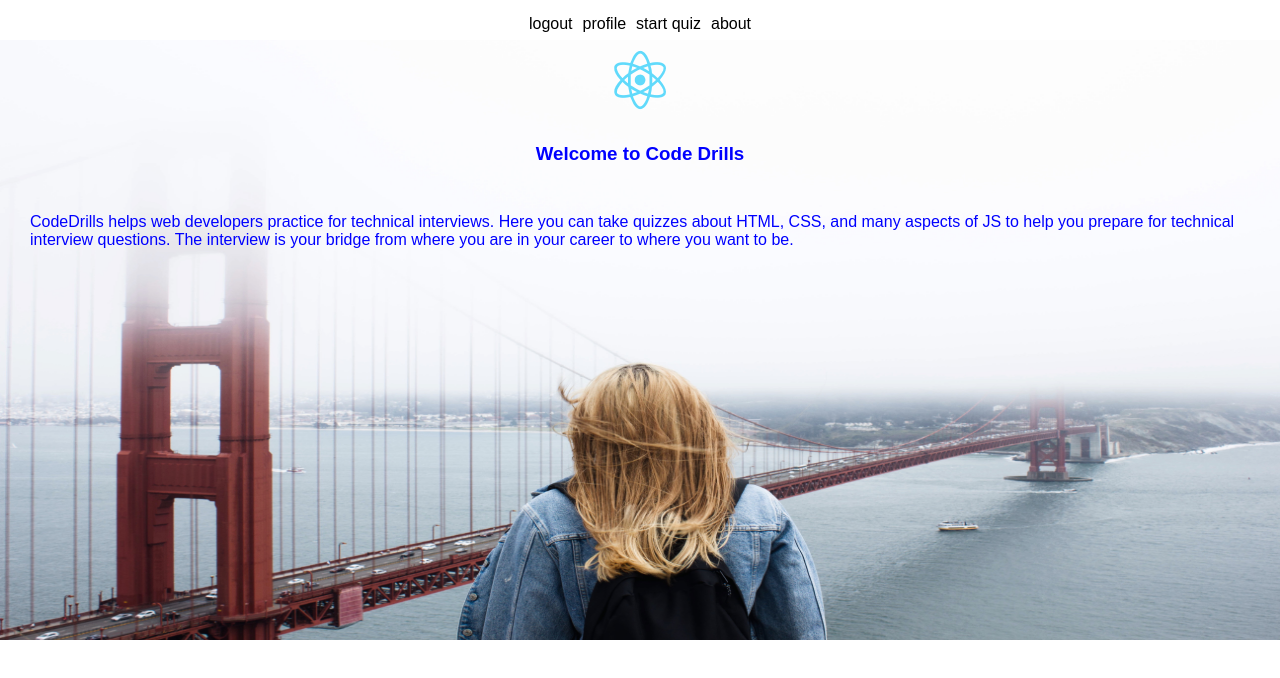
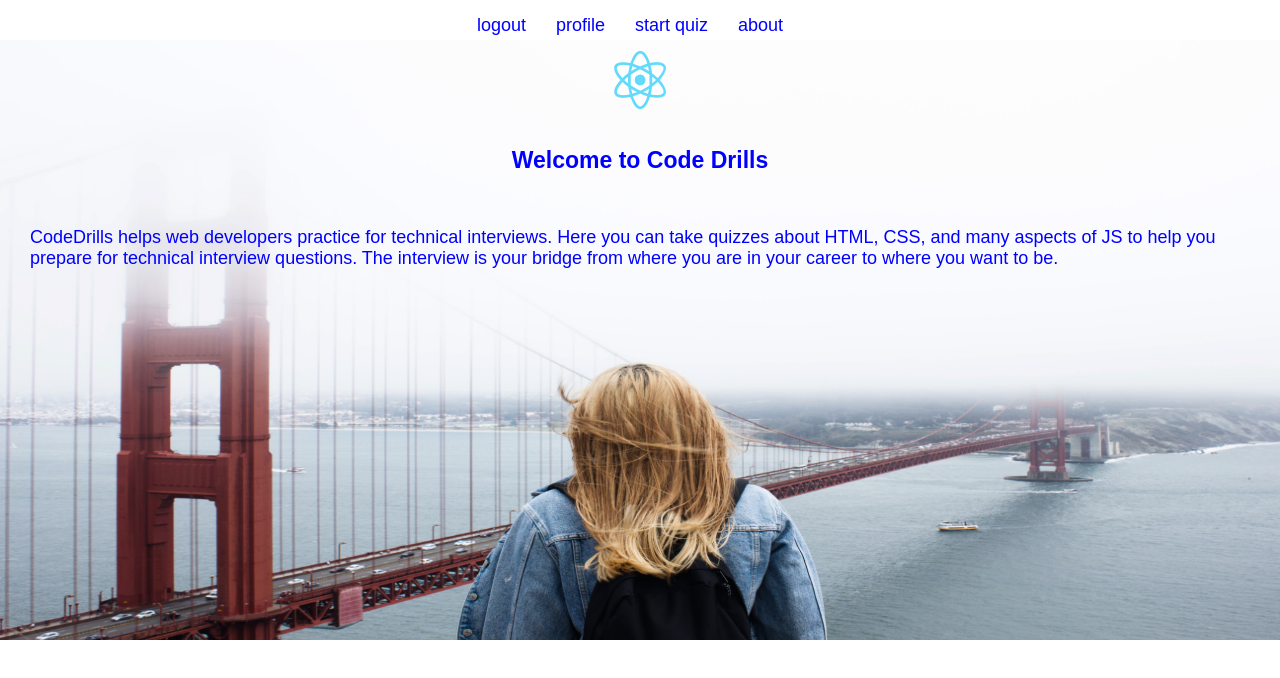
Before and after one commit to deepbsd/codeDrills-client, a React (Create React App) app: page / in a window 1280 px wide. Shown: the top 678 px of the page. Built offline with nearby package versions, Linux system fonts and the light colour scheme.

Commit message:
noodling with landing page

```diff
--- a/src/components/landing/landing.css
+++ b/src/components/landing/landing.css
@@ -4,7 +4,15 @@
     background: lightgray url("../../img/SanFranGGBridge.jpg") no-repeat left top;
     background-size: 100% 600px;
 }
+
+h3 {
+  font-size: 23px;
+  margin-top: 10px 0;
+}
+
 p {
+    font-size: 18px;
+    margin-top: 0;
     padding: 30px;
     text-align: left;
 }
--- a/src/components/navitem/navitem.css
+++ b/src/components/navitem/navitem.css
@@ -1,6 +1,15 @@
 
 li {
-    color: black;
+    color: blue;
     display: inline-block;
+    font-size: 18px;
     padding: 5px;
+    margin-right: 20px;
 }
+
+li:hover {
+  font-size: 20px;
+  font-style: italic;
+  background: blue;
+  color: white;
+}
```
